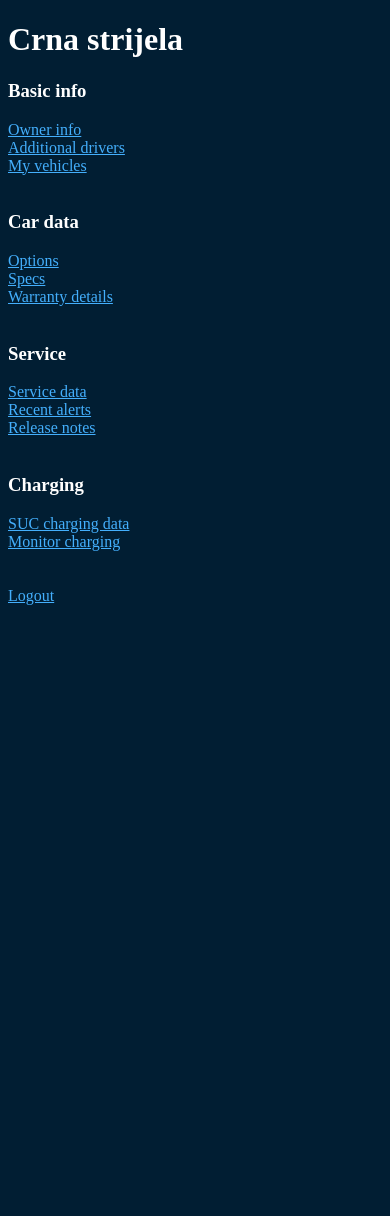
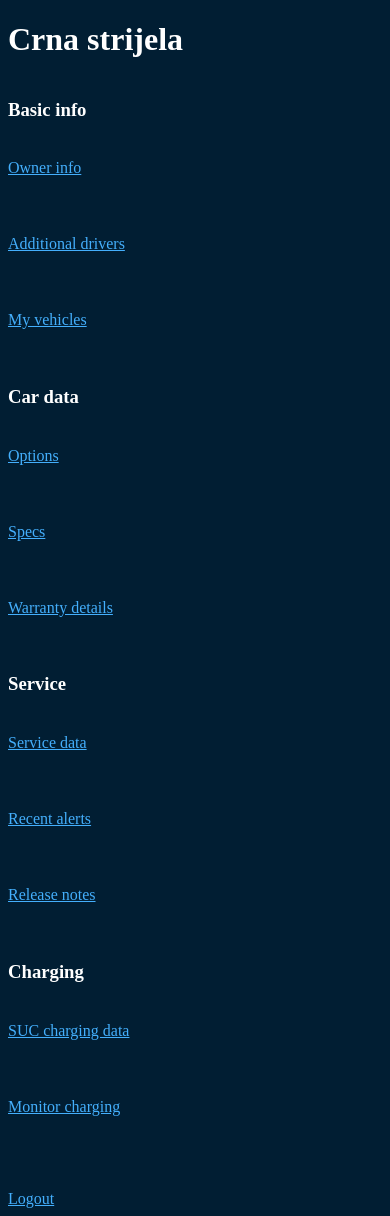
Before and after one commit to dban23/mytsla, a Flask app: template templates/index.html in a window 390 px wide. Before the commit the page ends 605 px from the top, so only its background shows below. Run offline with Flask 3, Linux system fonts and the light colour scheme; the template is opened without the code that fills it, so the values that code supplies are empty.

Commit message:
making a universal class for responsive divs

```diff
--- a/static/css/style.css
+++ b/static/css/style.css
@@ -34,7 +34,7 @@ body {
     box-shadow: 4px 4px 12px rgba(0,0,0,1);
 }
 
-.suc {
+.responsive-div {
     display: grid;
     grid-template-columns: repeat(auto-fill, minmax(300px,1fr));
     gap: 20px;
--- a/templates/data.html
+++ b/templates/data.html
@@ -9,9 +9,6 @@
   </head>
   <body>
     <h1>Crna strijela</h1>
-        <p>My page for using Tesla Fleet API.</p>
-        <br>
-
         {% if page == "me" %}
         <h3> Owner info </h3>
         <div class="card">
@@ -59,7 +56,7 @@
         </script>
 
         {% elif page == "charging" %}
-        <div class="suc" id="SUC"></div>
+        <div class="responsive-div" id="SUC"></div>
         <script>
             const charge_data = {{ data | tojson }};
             const sucContainer = document.getElementById("SUC");
--- a/templates/index.html
+++ b/templates/index.html
@@ -8,27 +8,32 @@
   </head>
   <body>
     <h1>Crna strijela</h1>
+    <div class="responsive-div">
         <h3>Basic info</h3>
         <a href="/me" class="links">Owner info</a><br>
         <a href="/drivers" class="links">Additional drivers</a><br>
         <a href="/my_vehicles" class="links">My vehicles</a><br>
+    </div>
 
-        <br>
+    <div class="responsive-div">
         <h3>Car data</h3>
         <a href="/options" class="links">Options</a><br>
         <a href="/specs" class="links">Specs</a><br>
         <a href="/warranty" class="links">Warranty details</a><br>
+    </div>
 
-        <br>
+    <div class="responsive-div">
         <h3>Service</h3>
         <a href="/service_data" class="links">Service data</a><br>
         <a href="/recent_alerts" class="links">Recent alerts</a><br>
         <a href="/release_notes" class="links">Release notes</a><br>
+    </div>
 
-        <br>
+    <div class="responsive-div">
         <h3>Charging</h3>
         <a href="/charging" class="links">SUC charging data</a><br>
         <a href="/monitor_charging" class="links">Monitor charging</a><br>
+    </div>
 
         <br>
         <br>
```
